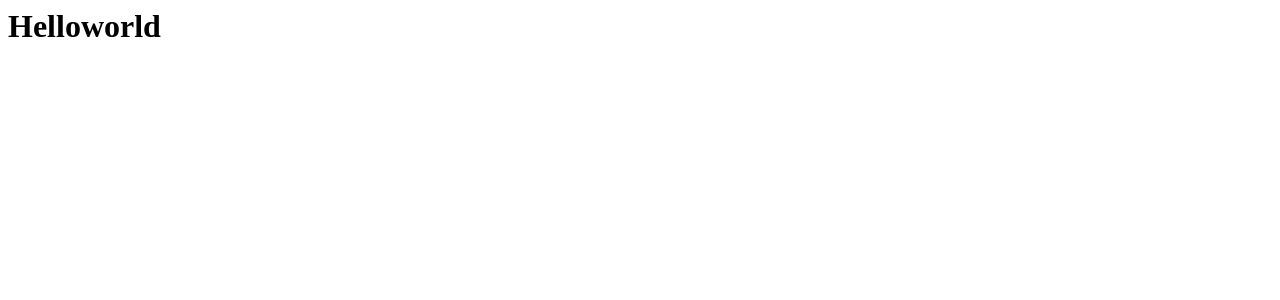
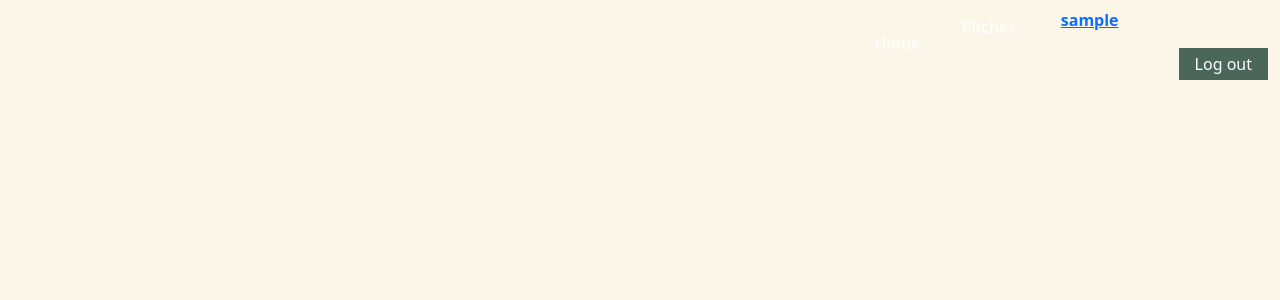
Before and after one commit to Maltilda-Nyaboke/week-13, a Flask app: page / in a window 1280 px wide. Shown: the top 300 px of the page. Run offline with Flask 2, Linux system fonts and the light colour scheme; the visitor is signed in with stand-in values (Sample User, id 1); data comes from the database, SQL or seed files in the repository; some libraries are stand-ins or nearby versions.

Commit message:
feature:register function

```diff
--- a/app/auth/views.py
+++ b/app/auth/views.py
@@ -2,3 +2,8 @@ from flask import render_template,redirect, url_for,flash,request
 from flask_login import login_user,logout_user,login_required
 from .. import db
 from . import auth
+
+
+@auth.route('/register',methods = ['GET','POST'])
+def register():
+    return render_template('register.html')
--- a/app/templates/base.html
+++ b/app/templates/base.html
@@ -21,7 +21,7 @@
   {% endblock %}
 </head>
 
-<body style="background-color: #1B2727;">
+<body style="background-color: #FCF6E8;">
   <nav class="navbar navbar-expand-lg navbar-light bg-#1B2727 text-white">
     <!-- Container wrapper -->
     <div class="container-fluid">
@@ -47,24 +47,24 @@
           <a class="nav-link" style= "margin-right:30px"
             aria-haspopup="true" aria-expanded="false">
             <li class="nav-item">
-              <a  class="btn btn-link px-3 me-2" href="{{ url_for('main.index') }}" style= 'margin-right:10px; color:white;text-decoration: none;' target>Home</a>
+              <a  class="btn btn-link px-3 me-2" href="#" style= 'margin-right:10px; color:white;text-decoration: none;' target>Home</a>
           </li>
           <li class="nav-item">
-            <a  class="btn btn-link px-3 me-2" href="{{url_for('main.pitches')}}" style= 'margin-right:30px;color:white;text-decoration: none;'>Pitches</a>
+            <a  class="btn btn-link px-3 me-2" href="#" style= 'margin-right:30px;color:white;text-decoration: none;'>Pitches</a>
         </li>
-        <a href="{{url_for('main.profile',uname=current_user.username)}}" style="margin-left:20px;"><strong>{{current_user.username}}</strong> </a>
+        <a href="#" style="margin-left:20px;"><strong>{{current_user.username}}</strong> </a>
 
-          <a class="dropdown-item d-inline" href="{{url_for('auth.login')}}" style="background-color: #4A675A;color: white; height: fit-content; width:fit-content;margin-left: 60px;margin-top: 40px;"> Log out</a>
+          <a class="dropdown-item d-inline" href="#" style="background-color: #4A675A;color: white; height: fit-content; width:fit-content;margin-left: 60px;margin-top: 40px;"> Log out</a>
         </li>
           {% else %}
           <li class="nav-item">
-            <a  class="btn btn-link px-3 me-2" href="{{ url_for('main.index') }}" style= 'margin-right:30px; color:white;text-decoration: none;' target>Home</a>
+            <a  class="btn btn-link px-3 me-2" href="#" style= 'margin-right:30px; color:#6D2936;text-decoration: none;' target>Home</a>
         </li>
           <li class="nav-item">
-              <a  class="btn btn-link px-3 me-2" href="{{ url_for('main.new_pitch') }}" style= 'margin-right:30px;color:white;text-decoration: none;'>Blogs</a>
+              <a  class="btn btn-link px-3 me-2" href="#" style= 'margin-right:30px;color:#6D2936;text-decoration: none;'>Blogs</a>
           </li>
           <li class="nav-item">
-                  <a style= 'margin-right:30px;color:white;background-color: #4A675A;' class="btn" href="{{url_for('auth.login')}}">Sign Up</a>
+                  <a style= 'margin-right:30px;color:white;background-color: #F3654A;' class="btn" href="#">Sign Up</a>
               </li>
             {%endif%}
         </ul>
--- a/app/templates/index.html
+++ b/app/templates/index.html
@@ -1 +1 @@
-<h1>Helloworld</h1>
+{% extends 'base.html'%}
```
